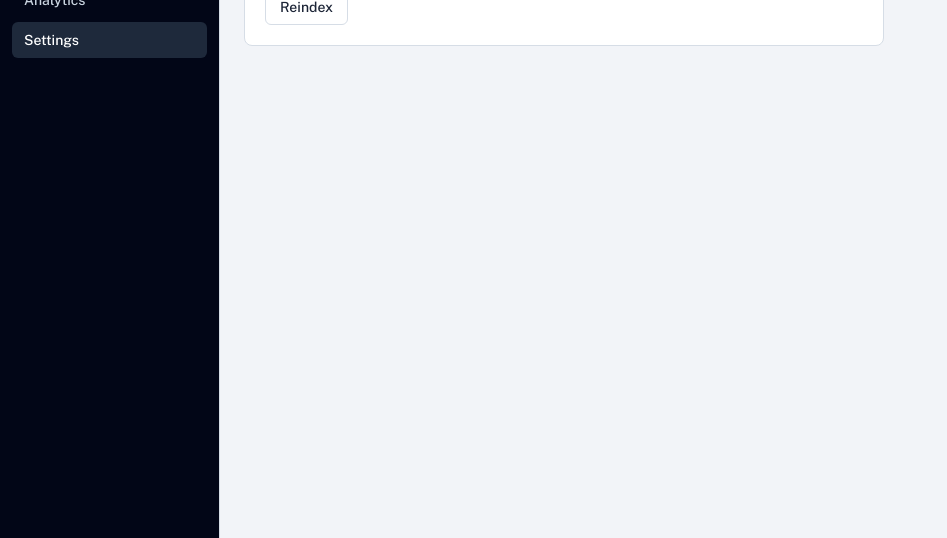
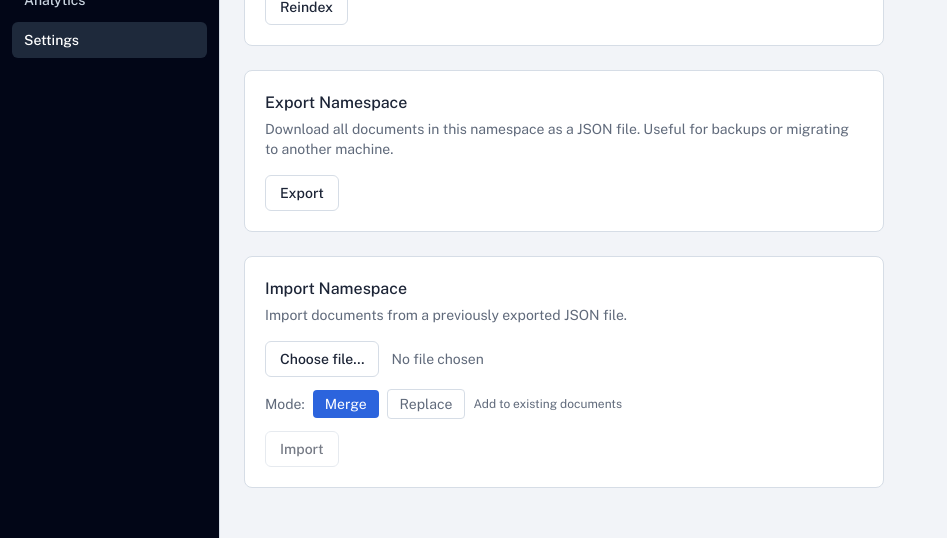
Before and after one commit to andreehultgren/lore-db, a React (Vite) app in the folder frontend/: page /settings in a window 1280 px wide. Shown: the part 192-730 px from the top of the page, without its empty margins (0-947 px from the left). Built offline with nearby package versions, Linux system fonts and the light colour scheme; no server answers.

Commit message:
Add import export functionality

```diff
--- a/frontend/src/api.ts
+++ b/frontend/src/api.ts
@@ -103,6 +103,29 @@ export function searchDocuments(
   });
 }
 
+// ── Export / Import ──
+
+export interface ExportPayload {
+  version: number;
+  namespace: string;
+  exported_at: string;
+  documents: Array<{ title: string; content: string }>;
+}
+
+export function exportNamespace(): Promise<ExportPayload> {
+  return request<ExportPayload>("/export");
+}
+
+export function importNamespace(payload: {
+  documents: Array<{ title: string; content: string }>;
+  mode: "merge" | "replace";
+}): Promise<{ imported: number }> {
+  return request<{ imported: number }>("/import", {
+    method: "POST",
+    body: JSON.stringify(payload),
+  });
+}
+
 // ── Analytics ──
 
 export interface AnalyticsEvent {
--- a/frontend/src/routes/settings.tsx
+++ b/frontend/src/routes/settings.tsx
@@ -1,7 +1,7 @@
 import { createFileRoute } from "@tanstack/react-router";
-import { useState } from "react";
+import { useRef, useState } from "react";
 
-import { reindexDocuments } from "@/api";
+import { exportNamespace, getNamespace, importNamespace, reindexDocuments } from "@/api";
 import { useAppContext } from "@/context";
 import { Button } from "@/components/ui/button";
 
@@ -9,6 +9,13 @@ function SettingsPage(): JSX.Element {
   const { setStatusMessage } = useAppContext();
   const [reindexing, setReindexing] = useState(false);
   const [lastResult, setLastResult] = useState<number | null>(null);
+
+  const [exporting, setExporting] = useState(false);
+
+  const fileInputRef = useRef<HTMLInputElement>(null);
+  const [importFile, setImportFile] = useState<File | null>(null);
+  const [importMode, setImportMode] = useState<"merge" | "replace">("merge");
+  const [importing, setImporting] = useState(false);
 
   async function onReindex(): Promise<void> {
     setReindexing(true);
@@ -23,6 +30,54 @@ function SettingsPage(): JSX.Element {
       );
     } finally {
       setReindexing(false);
+    }
+  }
+
+  async function onExport(): Promise<void> {
+    setExporting(true);
+    try {
+      const data = await exportNamespace();
+      const blob = new Blob([JSON.stringify(data, null, 2)], { type: "application/json" });
+      const url = URL.createObjectURL(blob);
+      const a = document.createElement("a");
+      a.href = url;
+      a.download = `${getNamespace() || "default"}-export.json`;
+      a.click();
+      URL.revokeObjectURL(url);
+    } catch (error: unknown) {
+      setStatusMessage(
+        `Export failed: ${error instanceof Error ? error.message : String(error)}`,
+      );
+    } finally {
+      setExporting(false);
+    }
+  }
+
+  async function onImport(): Promise<void> {
+    if (!importFile) return;
+    setImporting(true);
+    try {
+      const text = await importFile.text();
+      const parsed: unknown = JSON.parse(text);
+      if (
+        typeof parsed !== "object" ||
+        parsed === null ||
+        !Array.isArray((parsed as Record<string, unknown>)["documents"])
+      ) {
+        setStatusMessage("Import failed: invalid file format (expected { documents: [...] }).");
+        return;
+      }
+      const payload = parsed as { documents: Array<{ title: string; content: string }> };
+      const result = await importNamespace({ documents: payload.documents, mode: importMode });
+      setStatusMessage(`Imported ${result.imported} document${result.imported === 1 ? "" : "s"}.`);
+      setImportFile(null);
+      if (fileInputRef.current) fileInputRef.current.value = "";
+    } catch (error: unknown) {
+      setStatusMessage(
+        `Import failed: ${error instanceof Error ? error.message : String(error)}`,
+      );
+    } finally {
+      setImporting(false);
     }
   }
 
@@ -52,6 +107,78 @@ function SettingsPage(): JSX.Element {
             )}
           </div>
         </div>
+
+        <div className="rounded-lg border border-kb-line bg-kb-panel p-5">
+          <div className="mb-1 font-medium text-kb-ink">Export Namespace</div>
+          <p className="mb-4 text-sm text-kb-soft">
+            Download all documents in this namespace as a JSON file. Useful for
+            backups or migrating to another machine.
+          </p>
+          <Button
+            variant="outline"
+            onClick={() => void onExport()}
+            disabled={exporting}
+          >
+            {exporting ? "Exporting…" : "Export"}
+          </Button>
+        </div>
+
+        <div className="rounded-lg border border-kb-line bg-kb-panel p-5">
+          <div className="mb-1 font-medium text-kb-ink">Import Namespace</div>
+          <p className="mb-4 text-sm text-kb-soft">
+            Import documents from a previously exported JSON file.
+          </p>
+          <div className="space-y-3">
+            <div className="flex items-center gap-3">
+              <Button
+                variant="outline"
+                onClick={() => fileInputRef.current?.click()}
+              >
+                Choose file…
+              </Button>
+              <span className="text-sm text-kb-soft">
+                {importFile ? importFile.name : "No file chosen"}
+              </span>
+              <input
+                ref={fileInputRef}
+                type="file"
+                accept=".json"
+                className="hidden"
+                onChange={(e) => setImportFile(e.target.files?.[0] ?? null)}
+              />
+            </div>
+
+            <div className="flex items-center gap-2">
+              <span className="text-sm text-kb-soft">Mode:</span>
+              {(["merge", "replace"] as const).map((mode) => (
+                <button
+                  key={mode}
+                  onClick={() => setImportMode(mode)}
+                  className={`rounded px-3 py-1 text-sm transition-colors ${
+                    importMode === mode
+                      ? "bg-kb-accent text-white"
+                      : "border border-kb-line text-kb-soft hover:border-kb-accent hover:text-kb-ink"
+                  }`}
+                >
+                  {mode === "merge" ? "Merge" : "Replace"}
+                </button>
+              ))}
+              <span className="text-xs text-kb-soft">
+                {importMode === "merge"
+                  ? "Add to existing documents"
+                  : "Overwrite all existing documents"}
+              </span>
+            </div>
+
+            <Button
+              variant="outline"
+              onClick={() => void onImport()}
+              disabled={!importFile || importing}
+            >
+              {importing ? "Importing…" : "Import"}
+            </Button>
+          </div>
+        </div>
       </div>
     </div>
   );
```
Also changed, not shown: 2 other files (tests, documents, lock files or other folders).
